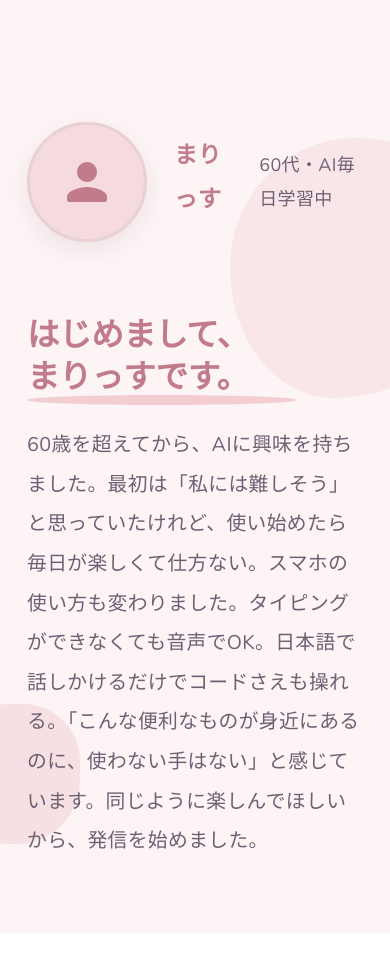
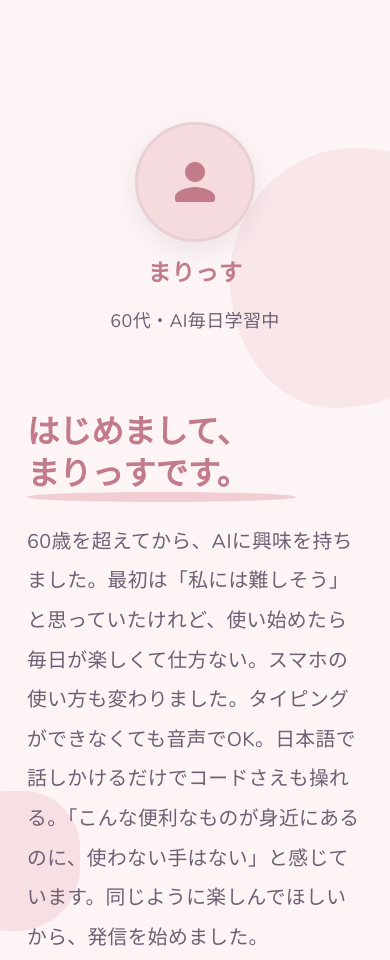
Before and after one commit to mrs-craft/60-new-life, a plain HTML site: page index.html in a window 390 px wide. Shown: the part 960-1920 px from the top of the page. Drawn offline with nearby package versions, Linux system fonts and the light colour scheme; a web font is replaced by a local one.

Commit message:
20260504Update index.html

```diff
--- a/index.html
+++ b/index.html
@@ -551,9 +551,21 @@
         font-size: 1rem;
       }
 
+      /* 見出しがはみ出さないようにブロック表示に変更 */
+      .section__title {
+        display: block;
+        max-width: 100%;
+      }
+
       .about__content { grid-template-columns: 1fr; }
-      .about__profile { display: flex; align-items: center; gap: 1.5rem; text-align: left; }
-      .about__avatar { margin: 0; flex-shrink: 0; }
+
+      /* プロフィールを縦並びに戻してはみ出しを防ぐ */
+      .about__profile {
+        flex-direction: column;
+        text-align: center;
+        gap: 0.5rem;
+      }
+      .about__avatar { margin: 0 auto 0.5rem; }
       .features__grid, .problem__list { grid-template-columns: 1fr; gap: 1.5rem; }
       .section__title::after { width: 80%; }
       .cta__buttons { flex-direction: column; align-items: center; }
@@ -610,7 +622,7 @@
 
     <section class="section section--problem" id="problem">
       <div class="section__inner">
-        <h2 class="section__title fi">こんな気持ち、ありませんか？</h2>
+        <h2 class="section__title fi">こんな気持ち、<br>ありませんか？</h2>
         <ul class="problem__list">
           <li class="problem__item fi">
             <span class="material-icons-round">help_outline</span>
@@ -638,7 +650,7 @@
 
     <section class="section section--features" id="features">
       <div class="section__inner">
-        <h2 class="section__title fi">AIでできること、知っていますか？</h2>
+        <h2 class="section__title fi">AIでできること、<br>知っていますか？</h2>
         <div class="features__grid">
           <div class="feature fi">
             <span class="material-icons-round feature__icon">mic</span>
```
